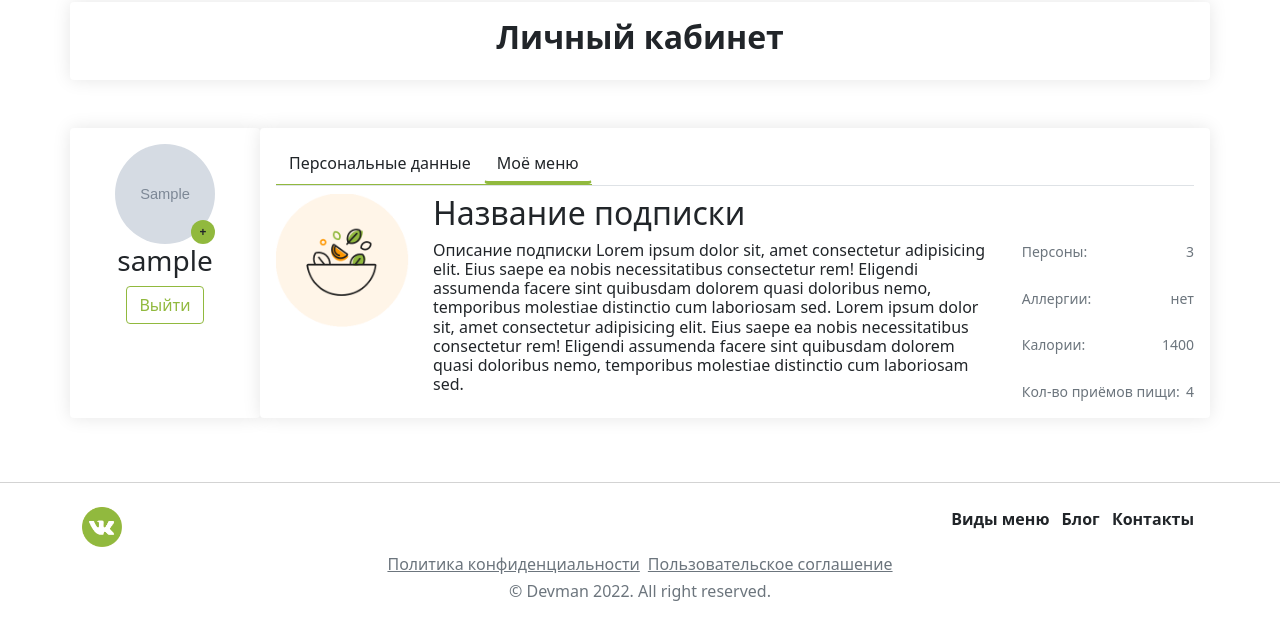
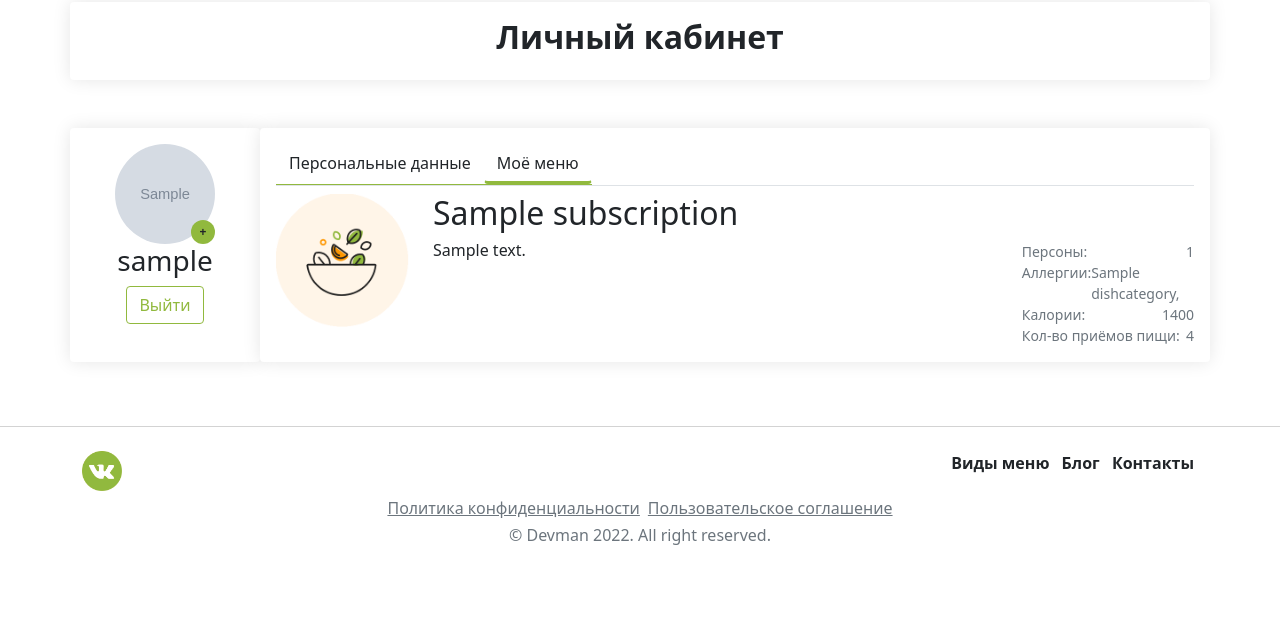
Before and after one commit to fch-yk/d_12_02_food_plan, a Django app: page /users/profile/ in a window 1280 px wide, after a click on "Моё меню". Shown: the part 232-866 px from the top of the page. After the commit the page ends 777 px from the top, so only its background shows below. Run offline with Django 4.2, Linux system fonts and the light colour scheme; a user stored in the database is signed in; tables that the repository leaves empty hold one stand-in row (values such as "Sample post"); grey boxes marked "Sample" are stand-in pictures; parts of the project's set-up code (start-up, migrations or seed data) failed here and were passed over.

Commit message:
add menu detail on profile

```diff
--- a/food/models.py
+++ b/food/models.py
@@ -50,6 +50,10 @@ class Subscription(models.Model):
     title = models.CharField(
         verbose_name='название',
         max_length=50
+    )
+    description = models.TextField(
+        verbose_name='описание',
+        blank=True,
     )
     duration = models.PositiveSmallIntegerField(
         verbose_name='количество',
--- a/users/templates/users/lk.html
+++ b/users/templates/users/lk.html
@@ -98,22 +98,17 @@
                                         <div class="col-10 col-md-10">
                                             <div class="row">
                                                 <div class="col-12">
-                                                    <h2>Название подписки</h2>
+                                                    <h2>{{ subscription }}</h2>
                                                 </div>
                                                 <div class="col-md-12 col-lg-9">
-                                                    <h6>Описание подписки Lorem ipsum dolor sit, amet consectetur adipisicing elit. Eius saepe ea nobis necessitatibus
-                                                        consectetur rem! Eligendi assumenda facere sint quibusdam dolorem quasi doloribus nemo, temporibus molestiae
-                                                        distinctio cum laboriosam sed. Lorem ipsum dolor sit, amet consectetur adipisicing elit. Eius saepe ea nobis
-                                                        necessitatibus consectetur rem! Eligendi
-                                                        assumenda facere sint quibusdam dolorem quasi doloribus nemo, temporibus molestiae distinctio cum laboriosam
-                                                        sed.</h6>
+                                                    <h6>{{ subscription_detail }}</h6>
                                                 </div>
                                                 <div class="col-md-12 col-lg-3 text-muted d-flex flex-column justify-content-between">
                                                     <div class="d-flex flex-row justify-content-between">
-                                                        <small>Персоны: </small><small>3</small>
+                                                        <small>Персоны: </small><small>{{ user.persons_number }}</small>
                                                     </div>
                                                     <div class="d-flex flex-row justify-content-between">
-                                                        <small>Аллергии: </small><small>нет</small>
+                                                        <small>Аллергии: </small><small>{% for alergy_item in allergy %}{{ alergy_item }}, {% endfor %}</small>
                                                     </div>
                                                     <div class="d-flex flex-row justify-content-between">
                                                         <small>Калории: </small><small>1400</small>
--- a/users/views.py
+++ b/users/views.py
@@ -54,6 +54,7 @@ def logout(request):
 def profile(request):
     user = request.user
     subscription = user.subscription
+    allergy_to = user.allergy_to.all().values_list('title', flat=True)
     if request.method == 'POST':
         form = UserProfileForm(data=request.POST, files=request.FILES, instance=user)
         if form.is_valid():
@@ -72,6 +73,9 @@ def profile(request):
     context = {
         'user': user,
         'form': form,
+        'subscription': subscription.title,
+        'subscription_detail': subscription.description,
+        'allergy': allergy_to
     }
 
     return render(request, 'users/lk.html', context=context)
```
Also changed, not shown: food/migrations/0008_subscription_description.py (added).
